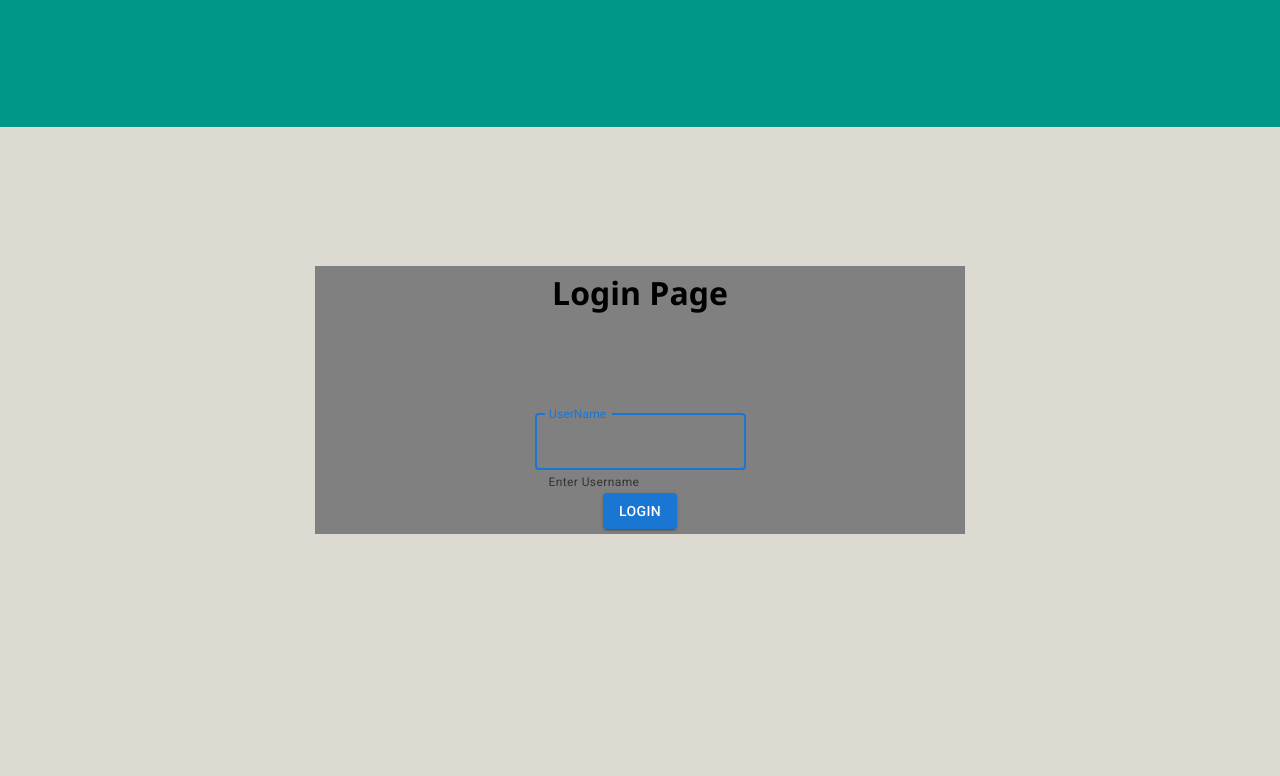
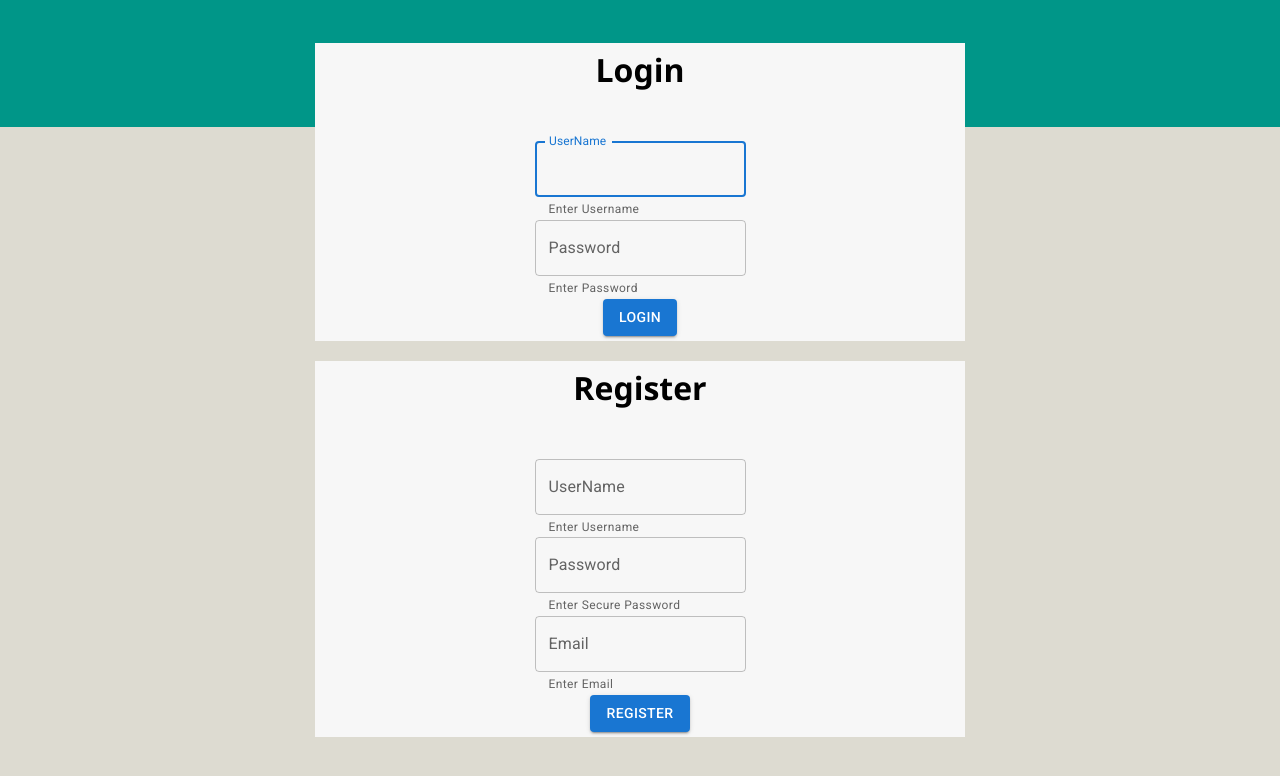
Before and after one commit to ElayGelbart/ReactChatRoom, a React (Create React App) app in the folder client/: page / in a window 1280 px wide. Shown: the top 776 px of the page. Built offline with nearby package versions, Linux system fonts and the light colour scheme.

Commit message:
basic login & register

```diff
--- a/client/package.json
+++ b/client/package.json
@@ -14,6 +14,7 @@
     "react-dom": "^17.0.2",
     "react-router-dom": "^6.0.2",
     "react-scripts": "4.0.3",
+    "validator": "^13.7.0",
     "web-vitals": "^1.1.2"
   },
   "devDependencies": {
@@ -23,6 +24,7 @@
     "@types/react-dom": "^17.0.11",
     "@types/react-router": "^5.1.17",
     "@types/react-router-dom": "^5.3.2",
+    "@types/validator": "^13.7.0",
     "typescript": "^4.5.2"
   },
   "proxy": "http://localhost:8080/",
--- /dev/null
+++ b/client/src/components/loginroom/LoginContainer.tsx
@@ -0,0 +1,73 @@
+import { useRef } from "react";
+import { useNavigate } from "react-router-dom";
+import TextField from "@mui/material/TextField";
+import Button from "@mui/material/Button";
+
+export default function LoginContainer() {
+  const LoginUsernameInput = useRef<HTMLInputElement>(null);
+  const LoginPasswordInput = useRef<HTMLInputElement>(null);
+
+  const navigate = useNavigate();
+
+  async function handleLogin(): Promise<void> {
+    try {
+      //TypeScript Type Validation
+      if (
+        LoginUsernameInput.current === null ||
+        LoginPasswordInput.current === null
+      ) {
+        throw LoginUsernameInput;
+      }
+      const usernameValue: string = LoginUsernameInput.current.value;
+      const passwordValue: string = LoginPasswordInput.current.value;
+
+      await fetch("/user/login", {
+        method: "POST",
+        headers: { "Content-Type": "application/json" },
+        body: JSON.stringify({
+          username: usernameValue,
+          password: passwordValue,
+        }),
+      }).then((res) => {
+        if (!res.ok) {
+          throw res;
+        }
+        return res;
+      });
+      navigate("/chat");
+    } catch (err: unknown) {
+      alert("cant login");
+      console.log(err);
+    }
+  }
+
+  return (
+    <div id="loginContainer" className="userMangmentContainer">
+      <h1 style={{ marginBottom: 50 }}>Login</h1>
+
+      <TextField
+        inputRef={LoginUsernameInput}
+        id="loginUsernameInput"
+        label="UserName"
+        variant="outlined"
+        helperText="Enter Username"
+        autoFocus={true}
+      />
+      <TextField
+        inputRef={LoginPasswordInput}
+        id="loginPasswordInput"
+        label="Password"
+        variant="outlined"
+        helperText="Enter Password"
+      />
+      <Button
+        variant="contained"
+        onClick={async () => {
+          await handleLogin();
+        }}
+      >
+        Login
+      </Button>
+    </div>
+  );
+}
--- a/client/src/components/loginroom/LoginPage.tsx
+++ b/client/src/components/loginroom/LoginPage.tsx
@@ -1,61 +1,12 @@
-import { useRef } from "react";
-import { useNavigate } from "react-router-dom";
 import "./loginroom.css";
-import TextField from "@mui/material/TextField";
-import Button from "@mui/material/Button";
+import LoginContainer from "./LoginContainer";
+import RegisterContainer from "./RegisterContainer";
 
 export default function LoginPage() {
-  const LoginUsernameInput = useRef<HTMLInputElement>(null);
-  const navigate = useNavigate();
-
-  async function handleLogin(): Promise<void> {
-    try {
-      //TypeScript Type Validation
-      if (LoginUsernameInput.current === null) {
-        throw LoginUsernameInput;
-      }
-      const usernameValue: string = LoginUsernameInput.current.value;
-      await fetch("/user/login", {
-        method: "POST",
-        headers: { "Content-Type": "application/json" },
-        body: JSON.stringify({ username: usernameValue }),
-      }).then((res) => {
-        if (!res.ok) {
-          throw res;
-        }
-        return res;
-      });
-      navigate("/chat");
-    } catch (err: unknown) {
-      console.log(err);
-    }
-  }
-
   return (
-    <div id="loginContainer">
-      <h1 style={{ marginBottom: 100 }}>Login Page</h1>
-
-      <TextField
-        inputRef={LoginUsernameInput}
-        id="loginInput"
-        label="UserName"
-        variant="outlined"
-        helperText="Enter Username"
-        autoFocus={true}
-        onKeyDown={async (e) => {
-          if (e.key === "Enter") {
-            await handleLogin();
-          }
-        }}
-      />
-      <Button
-        variant="contained"
-        onClick={async () => {
-          await handleLogin();
-        }}
-      >
-        Login
-      </Button>
+    <div>
+      <LoginContainer />
+      <RegisterContainer />
     </div>
   );
 }
--- /dev/null
+++ b/client/src/components/loginroom/RegisterContainer.tsx
@@ -0,0 +1,89 @@
+import { useRef } from "react";
+import TextField from "@mui/material/TextField";
+import Button from "@mui/material/Button";
+import validator from "validator";
+export default function RegisterContainer() {
+  const registerUsernameInput = useRef<HTMLInputElement>(null);
+  const registerPasswordInput = useRef<HTMLInputElement>(null);
+  const registerEmailInput = useRef<HTMLInputElement>(null);
+
+  async function handleRegister() {
+    if (
+      !registerUsernameInput.current ||
+      !registerPasswordInput.current ||
+      !registerEmailInput.current
+    ) {
+      return;
+    }
+    const usernameValue: string = registerUsernameInput.current.value;
+    const passwordValue: string = registerPasswordInput.current.value;
+    const emailValue: string = registerEmailInput.current.value;
+    if (
+      !validator.isAlphanumeric(usernameValue) ||
+      !validator.isLength(usernameValue, { min: 3, max: 20 })
+    ) {
+      return; //alert username
+    }
+    if (!validator.isEmail(emailValue)) {
+      return; // alert email
+    }
+    if (!validator.isStrongPassword(passwordValue, { minLength: 4 })) {
+      return; // alert password
+    }
+    try {
+      const response = await fetch("/user/register", {
+        method: "POST",
+        headers: { "Content-Type": "application/json" },
+        body: JSON.stringify({
+          username: usernameValue,
+          password: passwordValue,
+          email: emailValue,
+        }),
+      });
+      if (!response.ok) {
+        alert("username taken");
+        return; // alert username taken
+      }
+      alert("user added to database you can login");
+    } catch (err) {
+      alert(err);
+    }
+  }
+
+  return (
+    <div id="registerContainer" className="userMangmentContainer">
+      <h1 style={{ marginBottom: 50 }}>Register</h1>
+
+      <TextField
+        inputRef={registerUsernameInput}
+        id="registerUsernameInput"
+        label="UserName"
+        variant="outlined"
+        helperText="Enter Username"
+      />
+      <TextField
+        inputRef={registerPasswordInput}
+        id="registerPasswordInput"
+        label="Password"
+        type="password"
+        variant="outlined"
+        helperText="Enter Secure Password"
+      />
+      <TextField
+        inputRef={registerEmailInput}
+        id="registerEmailInput"
+        label="Email"
+        variant="outlined"
+        helperText="Enter Email"
+      />
+      <Button
+        variant="contained"
+        onClick={async () => {
+          await handleRegister();
+        }}
+      >
+        Register
+      </Button>
+    </div>
+  );
+}
--- a/client/src/components/loginroom/loginroom.css
+++ b/client/src/components/loginroom/loginroom.css
@@ -1,9 +1,10 @@
-#loginContainer {
+.userMangmentContainer {
   width: 50vw;
   display: flex;
   flex-direction: column;
   align-items: center;
   padding: 5px;
   margin: 0 auto;
-  background-color: gray;
+  margin-bottom: 20px;
+  background-color: #f7f7f7;
 }
```
Also changed, not shown: 1 other file (tests, documents, lock files or other folders).
